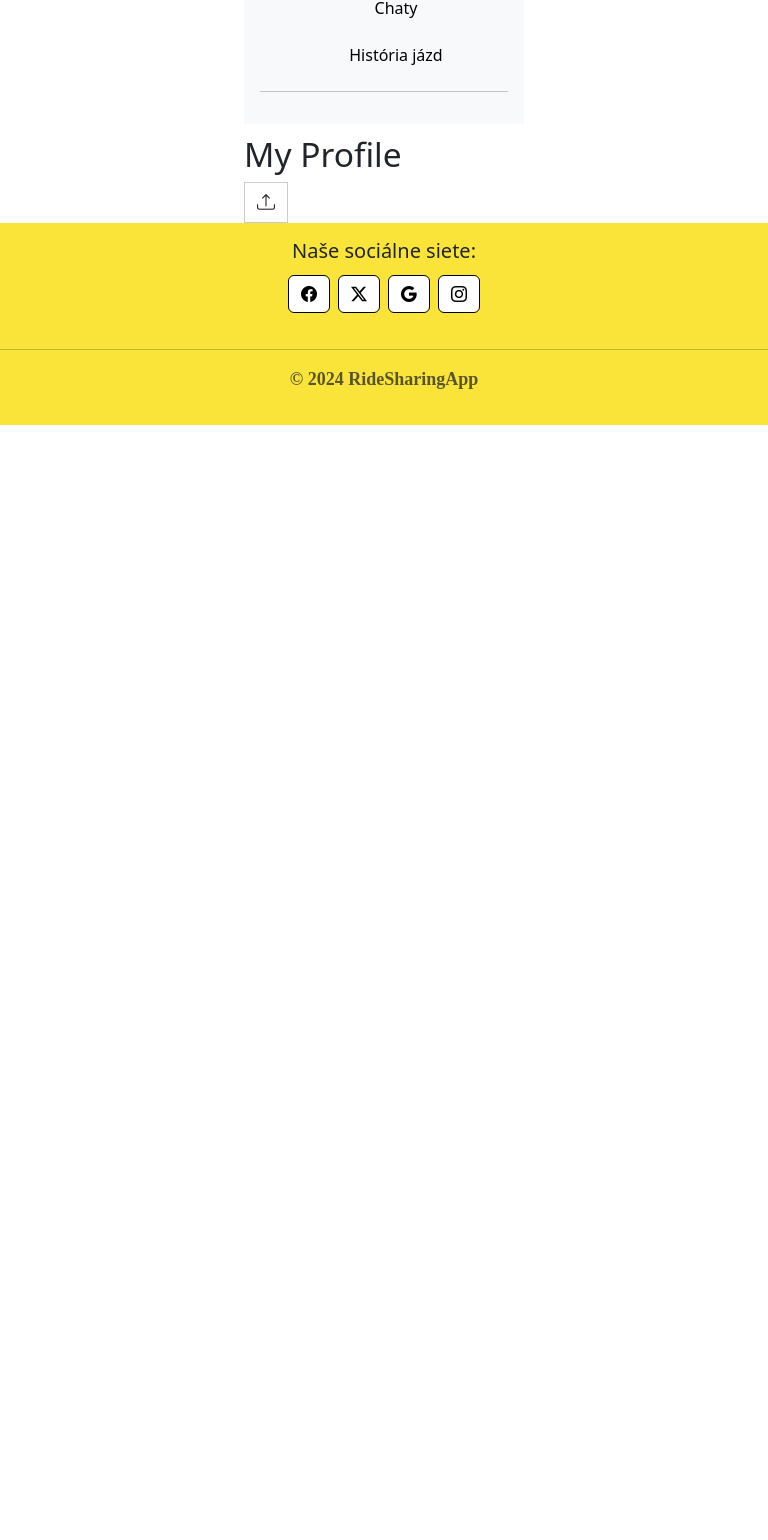
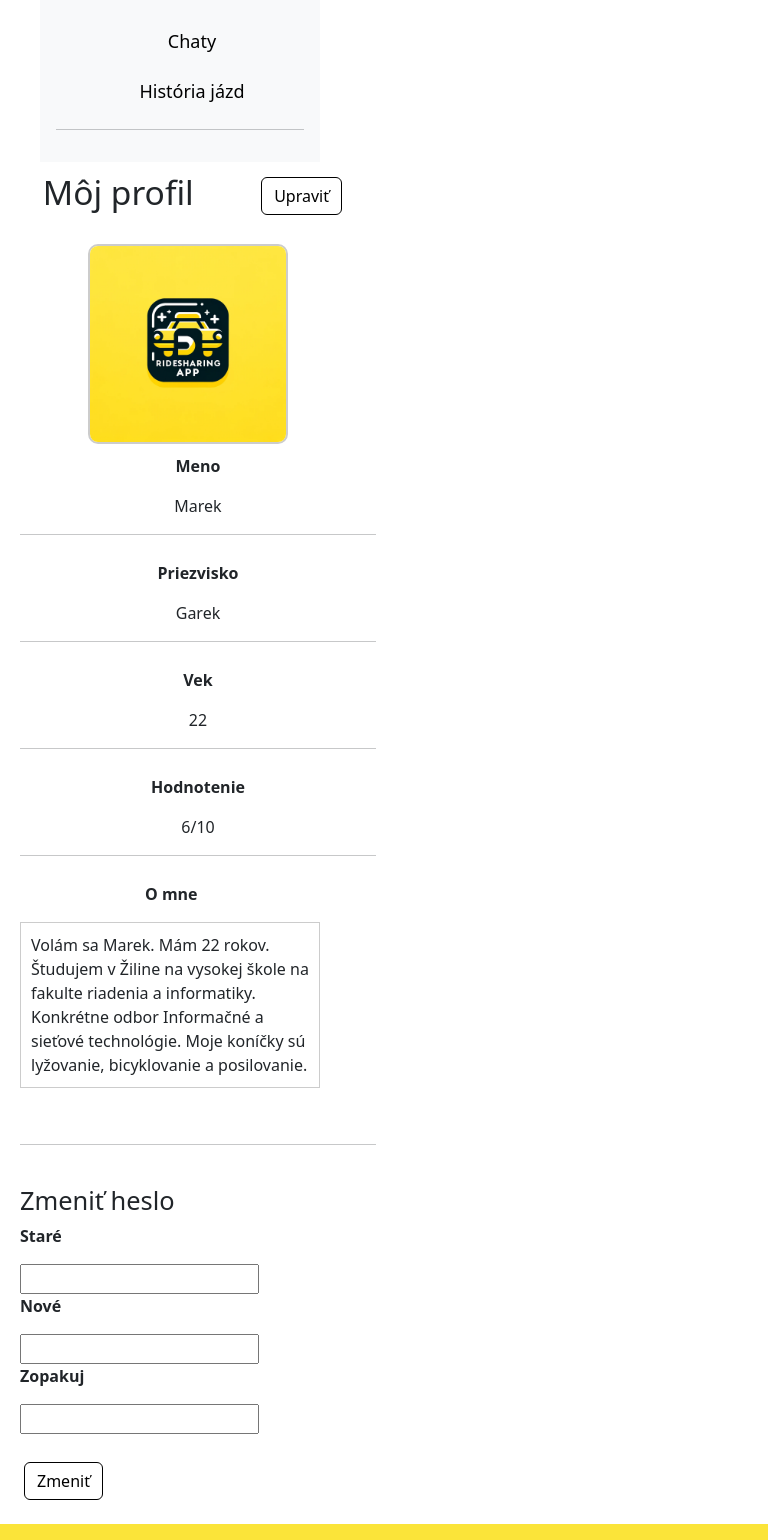
Before and after one commit to MarekGarek/RideSharingApp, a React (Create React App) app in the folder frontend/: page /profile in a window 768 px wide. Shown: the part 475-2015 px from the top of the page. Before the commit the page ends 900 px from the top, so only its background shows below. Built offline with nearby package versions, Linux system fonts and the light colour scheme.

Commit message:
my profile page

```diff
--- a/frontend/src/css/MyProfile.css
+++ b/frontend/src/css/MyProfile.css
@@ -1,6 +1,129 @@
+.grid-my-profile-photo {grid-area: grid-my-profile-photo;}
+.grid-my-profile-name {grid-area: grid-my-profile-name;}
+.grid-my-profile-surname {grid-area: grid-my-profile-surname;}
+.grid-my-profile-age {grid-area: grid-my-profile-age;}
+.grid-my-profile-rating {grid-area: grid-my-profile-rating;}
+.grid-my-profile-about {grid-area: grid-my-profile-about;}
+
+.grid-my-profile-heading-h1 {grid-area: grid-my-profile-heading-h1;}
+.grid-my-profile-heading-btn {grid-area: grid-my-profile-heading-btn;}
+
+.grid-my-profile-heading {
+    display: grid;
+    grid-template-areas:
+    'grid-my-profile-heading-h1 grid-my-profile-heading-btn';
+    gap: 10px;
+}
+
+.grid-my-profile-heading-h1 {
+    margin-left: 5px;
+}
+
+.grid-my-profile-heading-btn {
+    padding-right: 30px;
+    display: flex;
+    align-items: center;
+    justify-content: flex-end;
+}
+
+.grid-my-profile {
+    display: grid;
+    grid-template-areas:
+    'grid-my-profile-photo grid-my-profile-name grid-my-profile-surname grid-my-profile-age'
+    'grid-my-profile-photo grid-my-profile-rating grid-my-profile-rating grid-my-profile-rating'
+    'grid-my-profile-photo grid-my-profile-about grid-my-profile-about grid-my-profile-about';
+    gap: 10px;
+}
+
+.grid-my-profile-photo {
+    margin-right: 40px;
+    text-align: center;
+
+}
+
+.my-profile-label {
+    font-weight: bold;
+}
+
+.grid-my-profile-about {
+    width: 85%;
+}
+
+.my-profile-about {
+    border: 1px solid #ccc;
+    padding: 10px;
+    width: 100%;
+    height: auto;
+}
+
 .custom-file-upload {
+    margin-top: 2px;
     border: 1px solid #ccc;
     display: inline-block;
     padding: 6px 12px;
     cursor: pointer;
+    align-content: center;
 }
+
+.user-photo {
+    width: 200px;
+    border: 2px solid #ccc;
+    border-radius: 10px;
+}
+
+@media (max-width: 1250px) {
+    .grid-my-profile {
+        grid-template-areas:
+        'grid-my-profile-photo grid-my-profile-name grid-my-profile-surname '
+        'grid-my-profile-photo grid-my-profile-age grid-my-profile-rating'
+        'grid-my-profile-photo grid-my-profile-about grid-my-profile-about ';
+    }
+    .grid-my-profile-photo {
+        margin-right: 20px;
+    }
+}
+
+@media (max-width: 1000px) {
+    .grid-my-profile {
+        grid-template-areas:
+        'grid-my-profile-photo grid-my-profile-photo'
+        'grid-my-profile-name grid-my-profile-surname'
+        'grid-my-profile-age grid-my-profile-rating'
+        'grid-my-profile-about grid-my-profile-about ';
+        text-align: center;
+    }
+
+    .my-profile-about {
+        text-align: left;
+        width: 380px;
+    }
+    .grid-my-profile-photo {
+        margin-right: 20px;
+    }
+
+    .grid-my-profile-heading-h1 {
+        text-align: center;
+    }
+}
+
+@media (max-width: 768px) {
+    .grid-my-profile {
+        grid-template-areas:
+        'grid-my-profile-photo'
+        'grid-my-profile-name'
+        'grid-my-profile-surname'
+        'grid-my-profile-age'
+        ' grid-my-profile-rating'
+        'grid-my-profile-about';
+        text-align: center;
+    }
+
+    .my-profile-about {
+        text-align: left;
+        width: 300px;
+    }
+
+    .text-area-width {
+        width: 300px !important;
+    }
+}
--- a/frontend/src/css/Profile.css
+++ b/frontend/src/css/Profile.css
@@ -1,13 +1,28 @@
 .grid-container-profile {
-    display: grid;
-    grid-template-areas:
-      'grid-container-profile-sidebar grid-container-profile-page';
-    gap: 10px;
+  display: grid;
+  grid-template-areas: 'grid-container-profile-sidebar grid-container-profile-page';
+  gap: 10px;
+  margin: 20px;
+}
+
+.grid-container-profile-sidebar {
+  font-size: 18px;
+  grid-area: grid-container-profile-sidebar;
+}
+
+.grid-container-profile-page {
+  grid-area: grid-container-profile-page;
+}
+
+@media (min-width: 768px) {
+  .grid-container-profile {
+    grid-template-columns: minmax(356px, 30%) minmax(300px, 70%);
   }
 
-  .grid-container-profile-page {
-    font-size: 18px;
+  .grid-container-profile-sidebar {
+    padding-left: 20px;
   }
+}
 
 @media (max-width: 768px) {
     .grid-container-profile {
@@ -18,8 +33,4 @@
         justify-content: center;
         align-items: center;
       }
-
-      .grid-container-profile-page {
-        font-size: 18px;
-      }
 }
--- a/frontend/src/pages/MyProfile.js
+++ b/frontend/src/pages/MyProfile.js
@@ -1,13 +1,101 @@
 import '../css/MyProfile.css';
+import img from '../images/logo.webp';
+import React, { useState } from 'react';
 
 export default function MyProfile() {
+    const [editMode, setEditMode] = useState(false);
+
+    const toggleEditMode = () => {
+        setEditMode(!editMode);
+    };
+
     return (
         <>
-            <h1> My Profile </h1>
-            <label htmlFor="file-upload" className="custom-file-upload">
-                <i className="bi bi-upload"></i>
-            </label>
-            <input id="file-upload" type="file" style={{display: 'none'}} />
+        <div className="grid-my-profile-heading">
+            <div className="grid-my-profile-heading-h1">
+                <h1>Môj profil</h1>
+            </div>
+            <div className="grid-my-profile-heading-btn">
+                <button className="btn btn-outline-light btn-floating m-1 btn-primary btn btn-primary"
+                        onClick={toggleEditMode}>{editMode ? 'Uložiť' : 'Upraviť'}</button>
+            </div>
+        </div>
+
+        <br/>
+
+        <div className="grid-my-profile">
+            <div className="grid-my-profile-photo">
+                <img src={img} className="user-photo"/>
+                <br/>
+                {editMode ? (
+                <>
+                <label htmlFor="file-upload" className="custom-file-upload">
+                    <i className="bi bi-upload"></i>
+                </label>
+                <input id="file-upload" type="file" style={{display: 'none'}} />
+                </>
+                ) : (<></>)}
+            </div>
+
+            <div className="grid-my-profile-name">
+                <p className="my-profile-label">Meno</p>
+                {editMode ? (<input type="text"></input>) : (<><p>Marek</p><hr class="featurette-divider"></hr></>)}
+            </div>
+
+            <div className="grid-my-profile-surname">
+                <p className="my-profile-label">Priezvisko</p>
+                {editMode ? (<input type="text"></input>) : (<><p>Garek</p><hr class="featurette-divider"></hr></>)}
+
+            </div>
+            <div className="grid-my-profile-age">
+                <p className="my-profile-label">Vek</p>
+                {editMode ? (<input type="number"></input>) : (<><p>22</p><hr class="featurette-divider"></hr></>)}
+            </div>
+            <div className="grid-my-profile-rating">
+                <p className="my-profile-label">Hodnotenie</p>
+                <p>6/10</p>
+                {!editMode ? <hr class="featurette-divider"></hr> : (<></>)}
+            </div>
+            <div className="grid-my-profile-about">
+                <p className="my-profile-label">O mne</p>
+                {editMode ? (
+                <textarea className="text-area-width" id="text" name="text" rows="4" cols="50" placeholder="Zadejte text..."></textarea>
+                ) : (<p className="my-profile-about">
+                    Volám sa Marek. Mám 22 rokov. Študujem v Žiline na vysokej škole na fakulte riadenia a informatiky.
+                    Konkrétne odbor Informačné a sieťové technológie. Moje koníčky sú lyžovanie, bicyklovanie a posilovanie.
+                </p>)}
+
+            </div>
+        </div>
+
+        {editMode ? (<></>) : (<>
+
+        <br></br>
+        <hr class="featurette-divider"></hr>
+        <br></br>
+        <h3>Zmeniť heslo</h3>
+        <div>
+            <div>
+                <p className="my-profile-label">Staré</p>
+                <input type="password"></input>
+            </div>
+
+            <div>
+                <p className="my-profile-label">Nové</p>
+                <input type="password"></input>
+
+            </div>
+            <div>
+                <p className="my-profile-label">Zopakuj</p>
+                <input type="password"></input>
+            </div>
+            <br></br>
+            <div>
+            <button className="btn btn-outline-light btn-floating m-1 btn-primary btn btn-primary">Zmeniť</button>
+            </div>
+        </div>
+
+        </>)}
         </>
     );
 }
```
